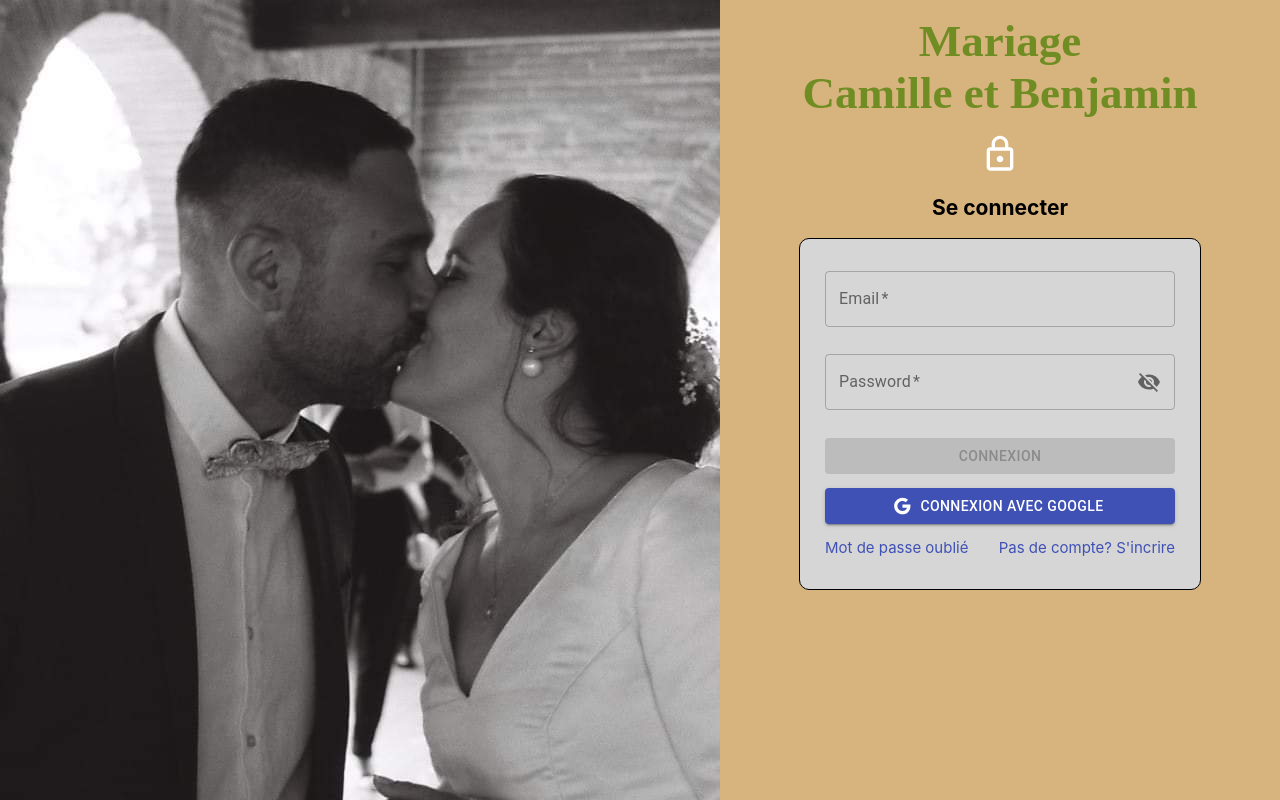
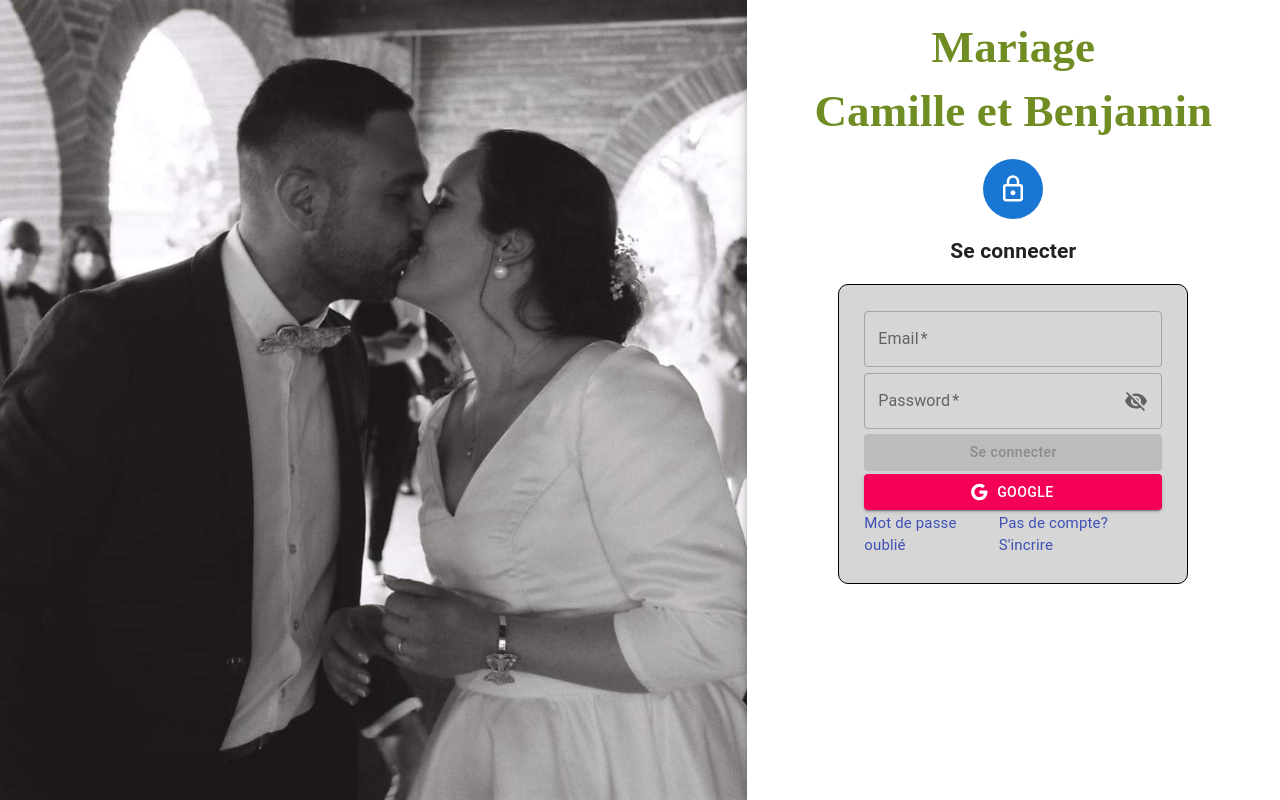
Before and after one commit to BenGex31/weddingguests, a React (Create React App) app: page / in a window 1280 px wide. Shown: the top 800 px of the page. Built offline with nearby package versions, Linux system fonts and the light colour scheme; no server answers; a web font is replaced by a local one.

Commit message:
Update Login.jsx

```diff
--- a/src/pages/Login.jsx
+++ b/src/pages/Login.jsx
@@ -7,11 +7,17 @@ import GoogleIcon from "@mui/icons-material/Google";
 import Input from "../components/Input";
 import InputAdornments from "../components/InputAdornmets";
 import Button from "../components/Button";
+import Grid from "@mui/material/Grid";
 import ErrorMessage from "../components/ErrorMessage";
 import "./Login.css";
+import weddingCamBen from "../assets/weddingCamBen.jpeg";
 import WeddingTitle from "../components/WeddingTitle";
 import firebaseConfig from "../config/firebase";
 import firebase from "firebase";
+import Stack from "@mui/material/Stack";
+import Box from "@mui/material/Box";
+import Paper from "@mui/material/Paper";
+import CssBaseline from "@material-ui/core/CssBaseline";
 
 const Login = () => {
   const [email, setEmail] = useState("");
@@ -102,13 +108,42 @@ const Login = () => {
   }
 
   return (
-    <div className='containerMain'>
-      <div className='containerLeft'></div>
-      <div className='containerRight'>
+    <Grid container component='main' sx={{ height: "100vh" }}>
+      <CssBaseline />
+      <Grid
+        item
+        xs={false}
+        sm={4}
+        md={7}
+        sx={{
+          backgroundImage: `url(${weddingCamBen})`,
+          backgroundSize: "cover",
+          backgroundPosition: "center",
+          backgroundRepeat: "no-repeat",
+        }}
+      />
+      <Grid item xs={12} sm={8} md={5} component={Paper} elevation={6} square>
+        <Box
+          sx={{
+            //my: 8,
+            mx: 4,
+            display: "flex",
+            flexDirection: "column",
+            alignItems: "center",
+          }}
+        >
           <WeddingTitle size={45} />
-        <div className='containerIcon'>
-          <LockOutlinedIcon style={{ fontSize: 40, color: "white" }} />
-        </div>
+          <Stack>
+            <LockOutlinedIcon
+              style={{
+                fontSize: 60,
+                color: "white",
+                backgroundColor: "#1976d2",
+                padding: 15,
+                borderRadius: 50,
+              }}
+            />
+          </Stack>
           <h2 style={{ fontSize: 21 }}>Se connecter</h2>
           <div className='containerForm'>
             <Input
@@ -151,16 +186,18 @@ const Login = () => {
             ) : null}
             <Button
               onClick={onLogin}
-            text='Connexion'
+              text='Se connecter'
               variant='contained'
               color='primary'
               disabled={isValidEmail && isValidPassword ? false : true}
+              style={{ textTransform: "none" }}
+              type='submit'
             />
             <Button
               onClick={signInWithGoogle}
-            text='Connexion avec Google'
+              text='Google'
               variant='contained'
-            color='primary'
+              color='secondary'
               startIcon={<GoogleIcon />}
             />
             <div className='containerLink'>
@@ -172,8 +209,9 @@ const Login = () => {
               </Link>
             </div>
           </div>
-      </div>
-    </div>
+        </Box>
+      </Grid>
+    </Grid>
   );
 };
 
```
Lines whose indentation alone changed are shown as unchanged.
